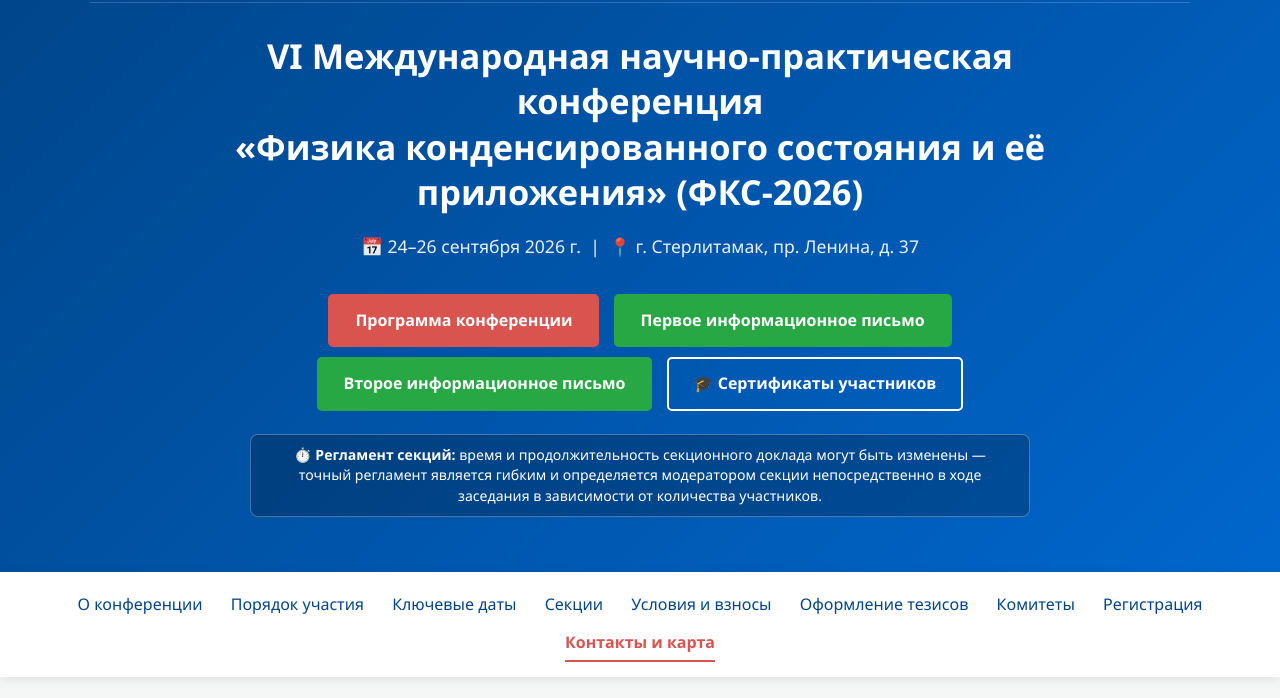
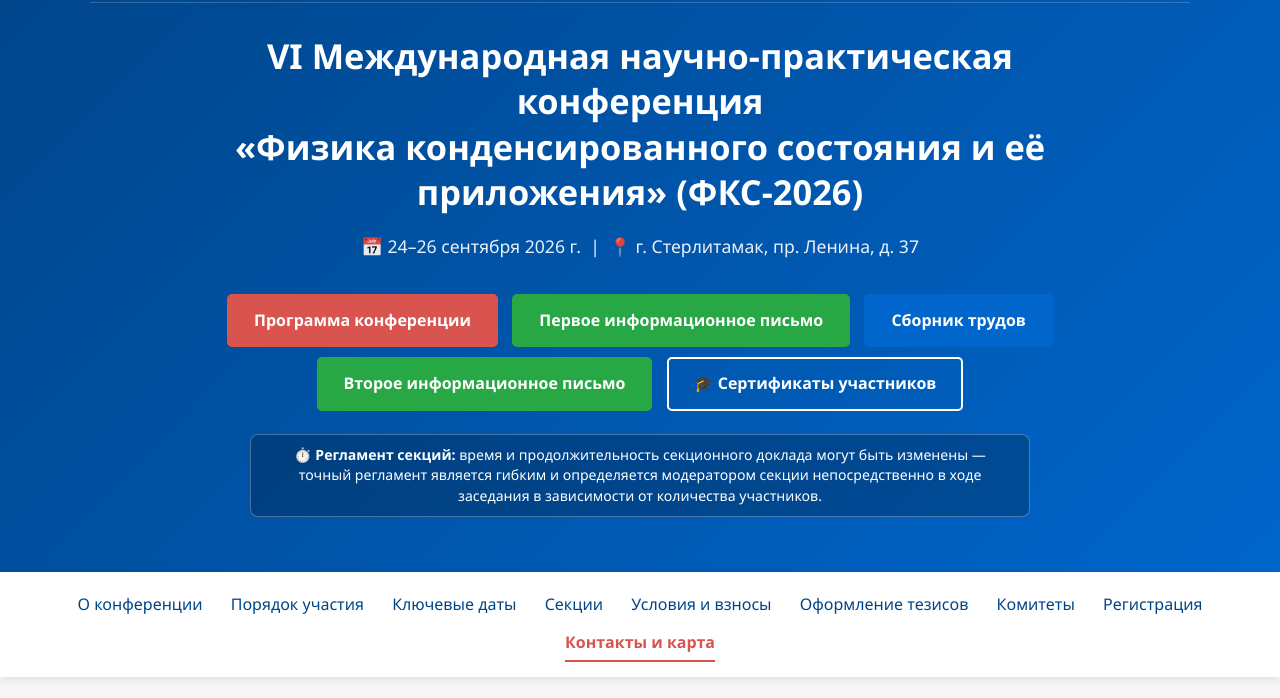
Before and after one commit to phys-struust/phcs, a plain HTML site: page index.html in a window 1280 px wide. Shown: the part 102-800 px from the top of the page. Drawn offline with Linux system fonts and the light colour scheme.

Commit message:
Update index.html

```diff
--- a/index.html
+++ b/index.html
@@ -839,6 +839,7 @@
             <div>
                 <a class="btn" href="program_2026.pdf" target="_blank" rel="noopener noreferrer">Программа конференции</a>
                 <a class="btn btn-green" href="info_letter_2026.pdf" target="_blank" rel="noopener noreferrer">Первое информационное письмо</a>
+<a class="btn btn-blue" href="sbornik_2026.pdf" target="_blank" rel="noopener noreferrer">Сборник трудов</a>
                 <a class="btn btn-green" href="info_letter_2_2026.pdf" target="_blank" rel="noopener noreferrer">Второе информационное письмо</a>
                 <!-- Кнопка Яндекс Телемоста со значком видеокамеры -->
                <a class="btn btn-secondary" href="certificates/">
```
